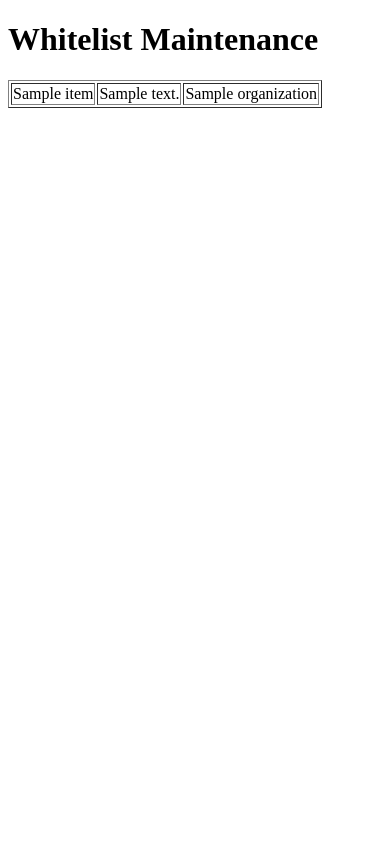
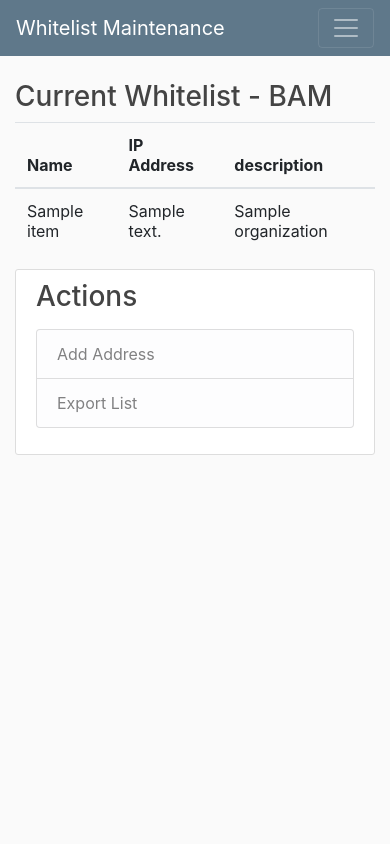
Before and after one commit to lpereira1/external-list-manager, a Flask app: template templates/index.html in a window 390 px wide. Run offline with Flask 2, Linux system fonts and the light colour scheme; the template is opened without the code that fills it: most values are stand-ins (such as "Sample title", 1, 10 or a date in 2020); some libraries are stand-ins or nearby versions.

Commit message:
adding all files to git

```diff
--- /dev/null
+++ b/static/main.css
@@ -0,0 +1,80 @@
+body {
+    background: #fafafa;
+    color: #333333;
+    margin-top: 5rem;
+  }
+
+  h1, h2, h3, h4, h5, h6 {
+    color: #444444;
+  }
+
+  .bg-steel {
+    background-color: #5f788a;
+  }
+
+  .site-header .navbar-nav .nav-link {
+    color: #cbd5db;
+  }
+
+  .site-header .navbar-nav .nav-link:hover {
+    color: #ffffff;
+  }
+
+  .site-header .navbar-nav .nav-link.active {
+    font-weight: 500;
+  }
+
+  .content-section {
+    background: #ffffff;
+    padding: 10px 20px;
+    border: 1px solid #dddddd;
+    border-radius: 3px;
+    margin-bottom: 20px;
+  }
+
+  .article-title {
+    color: #444444;
+  }
+
+  a.article-title:hover {
+    color: #428bca;
+    text-decoration: none;
+  }
+
+  .article-content {
+    white-space: pre-line;
+  }
+
+  .article-img {
+    height: 65px;
+    width: 65px;
+    margin-right: 16px;
+  }
+
+  .article-metadata {
+    padding-bottom: 1px;
+    margin-bottom: 4px;
+    border-bottom: 1px solid #e3e3e3
+  }
+
+  .article-metadata a:hover {
+    color: #333;
+    text-decoration: none;
+  }
+
+  .article-svg {
+    width: 25px;
+    height: 25px;
+    vertical-align: middle;
+  }
+
+  .account-img {
+    height: 125px;
+    width: 125px;
+    margin-right: 20px;
+    margin-bottom: 16px;
+  }
+
+  .account-heading {
+    font-size: 2.5rem;
+  }
--- a/templates/index.html
+++ b/templates/index.html
@@ -1,25 +1,27 @@
-<!DOCTYPE html>
+{% extends "layout.html" %}
 
-<html>
-    <head>
-        <Title>Whitelist Maintenance</title>
-    </head>
-    <body>
-        <H1>Whitelist Maintenance</H1>
+{% block content %}
+        <H3>Current Whitelist - BAM </H3>
+
+        <table class="table">
+            <thead>
+            <tr>
+                <th>Name</th>
+                <th>IP Address</th>
+                <th>description</th>
+            </tr>
+            </thead>
         {% for item in whitelisted_addresses %}
 
-        <table border="1">
-            <tr>
+          <tr>
             <td>{{ item.name }}</td>
             <td>{{ item.address }}</td>
             <td>{{ item.organization }}</td>
         </tr>
 
-        </table>
-        {% endfor %}
-    </body>
 
 
+        {% endfor %}
+    </table>
 
-
-</html>
+{% endblock content %}
--- /dev/null
+++ b/templates/layout.html
@@ -0,0 +1,77 @@
+<Title>Whitelist Maintenance</title>
+
+    <!DOCTYPE html>
+
+<html>
+    <head>
+        <html lang="en">
+  <head>
+        <!-- Required meta tags -->
+        <meta charset="utf-8">
+        <meta name="viewport" content="width=device-width, initial-scale=1, shrink-to-fit=no">
+
+        <!-- Bootstrap CSS -->
+        <link rel="stylesheet" href="https://stackpath.bootstrapcdn.com/bootstrap/4.3.1/css/bootstrap.min.css" integrity="sha384-ggOyR0iXCbMQv3Xipma34MD+dH/1fQ784/j6cY/iJTQUOhcWr7x9JvoRxT2MZw1T" crossorigin="anonymous">
+        <link rel="stylesheet" href="{{ url_for('static',filename='main.css') }}">
+
+        {% if title %}
+        <Title>Whitelist Maintenance</title>
+        {% else %}
+        <Title>Whitelist Maintenance - {{ title }} </title>
+        {% endif %}
+    </head>
+    <body>
+        <header class="site-header">
+            <nav class="navbar navbar-expand-md navbar-dark bg-steel fixed-top">
+              <div class="container">
+                <a class="navbar-brand mr-4" href="/">Whitelist Maintenance</a>
+                <button class="navbar-toggler" type="button" data-toggle="collapse" data-target="#navbarToggle" aria-controls="navbarToggle" aria-expanded="false" aria-label="Toggle navigation">
+                  <span class="navbar-toggler-icon"></span>
+                </button>
+                <div class="collapse navbar-collapse" id="navbarToggle">
+                  <div class="navbar-nav mr-auto">
+                    <a class="nav-item nav-link" href="/">Home</a>
+                    <a class="nav-item nav-link" href="/about">About</a>
+                  </div>
+                  <!-- Navbar Right Side -->
+                  <div class="navbar-nav">
+                    <a class="nav-item nav-link" href="/login">Login</a>
+                    <a class="nav-item nav-link" href="/register">Register</a>
+                  </div>
+                </div>
+              </div>
+            </nav>
+          </header>
+          <main role="main" class="container">
+            <div class="row">
+              <div class="col-md-8">
+                {% block content %}{% endblock %}
+              </div>
+              <div class="col-md-4">
+                <div class="content-section">
+                  <h3>Actions</h3>
+                  <p class='text-muted'>
+                    <ul class="list-group">
+                      <li class="list-group-item list-group-item-light">Add Address</li>
+                      <li class="list-group-item list-group-item-light">Export List</li>
+                    </ul>
+                  </p>
+                </div>
+              </div>
+            </div>
+          </main>
+
+
+        <!-- Optional JavaScript -->
+        <!-- jQuery first, then Popper.js, then Bootstrap JS -->
+        <script src="https://code.jquery.com/jquery-3.3.1.slim.min.js" integrity="sha384-q8i/X+965DzO0rT7abK41JStQIAqVgRVzpbzo5smXKp4YfRvH+8abtTE1Pi6jizo" crossorigin="anonymous"></script>
+        <script src="https://cdnjs.cloudflare.com/ajax/libs/popper.js/1.14.7/umd/popper.min.js" integrity="sha384-UO2eT0CpHqdSJQ6hJty5KVphtPhzWj9WO1clHTMGa3JDZwrnQq4sF86dIHNDz0W1" crossorigin="anonymous"></script>
+        <script src="https://stackpath.bootstrapcdn.com/bootstrap/4.3.1/js/bootstrap.min.js" integrity="sha384-JjSmVgyd0p3pXB1rRibZUAYoIIy6OrQ6VrjIEaFf/nJGzIxFDsf4x0xIM+B07jRM" crossorigin="anonymous"></script>
+  </body>
+
+    </body>
+
+
+
+
+</html>
```
Also changed, not shown: forms.py (added, +27 -0 lines).
